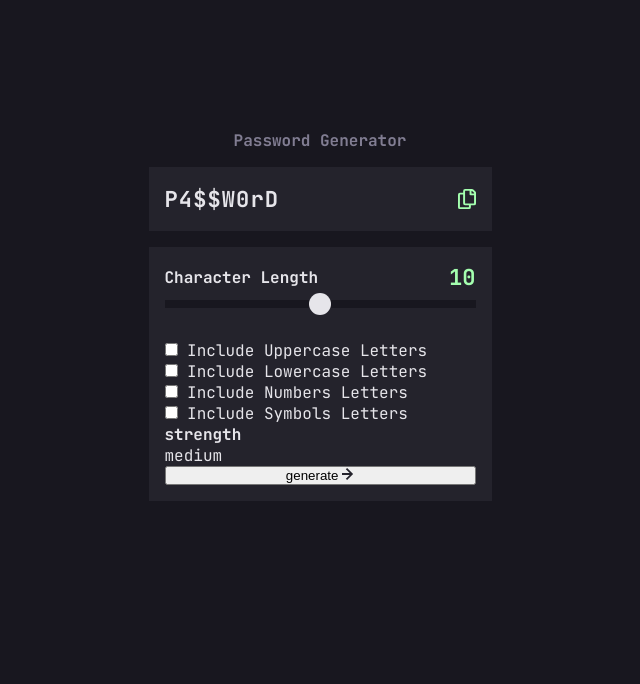
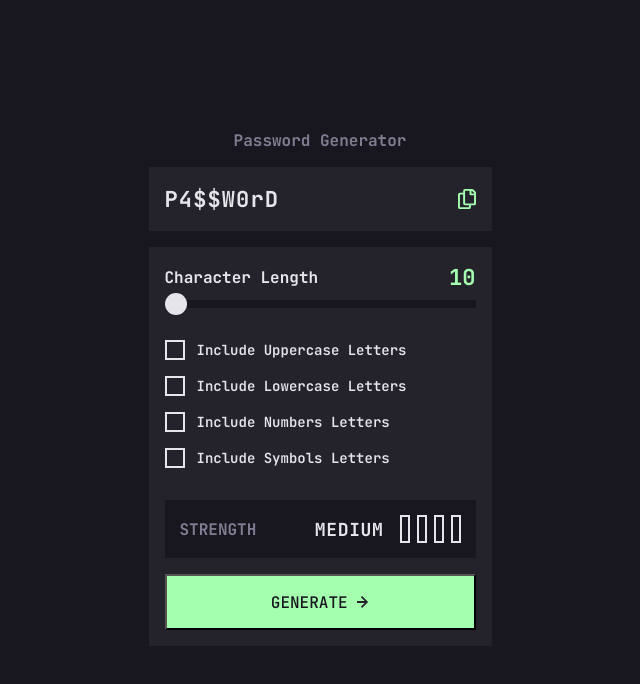
Before and after one commit to leeport511/password-generate-app, a website: page index.html in a window 1280 px wide. Shown: the whole page, without its empty margins (320-960 px from the left). Drawn offline with Linux system fonts and the light colour scheme.

Commit message:
terminado los estilos generales

```diff
--- a/index.html
+++ b/index.html
@@ -20,11 +20,12 @@
                   <div class="password-length-container">
                         <div>
                               <label for="characters">Character Length</label>
+                              <!--el 10 es un value del input  -->
                               <p>10</p>
                         </div>
-                        <input type="range" min="6" max="16" id="characters-range">
+                        <input type="range" min="6" max="16" value="6" id="characters-range">
                   </div>
-                  <div>
+                  <div class="password-characteristics-container">
                         <div>
                               <input type="checkbox" name="uppercase" id="uppercase">
                               <label for="uppercase">Include Uppercase Letters</label>
@@ -43,11 +44,11 @@
                         </div>
 
                   </div>
-                  <div>
+                  <div class="password-strength-container">
                         <h4>strength</h4>
                         <div>
                               <p>medium</p>
-                              <div>
+                              <div class="strength-boxes">
                                     <div></div>
                                     <div></div>
                                     <div></div>
--- a/sass/component/_index.scss
+++ b/sass/component/_index.scss
@@ -95,6 +95,100 @@
                         cursor: pointer;
                   }
 
+            }
+
+
+            .password-characteristics-container {
+                  margin-bottom: 16px;
+
+
+                  div {
+                        margin-bottom: 16px;
+                        display: flex;
+                        align-items: center;
+                        gap: 12px;
+
+                        label {
+                              font-size: 14px;
+                              font-weight: 600;
+
+                        }
+
+
+                        input[type="checkbox"] {
+                              -webkit-appearance: none; /* para Safari y Chrome */
+                              -moz-appearance: none;    /* para Firefox */
+                              appearance: none;
+                              border: 2px solid variables.$white-gray;
+                              background: inherit;
+                              width: 20px;
+                              height: 20px;
+                              cursor: pointer;
+                              transition: background-color 0.3s, border-color 0.3s;
+                        }
+
+                        input[type="checkbox"]:checked {
+                             background-color: variables.$strong-pass;
+                             border-color: variables.$strong-pass;
+                             background-image: url('../../assets/images/icon-check.svg');
+                             background-size: 12px 12px;
+                             background-repeat: no-repeat;
+                             background-position: center;
+                        }
+                  }
+            }
+
+
+            .password-strength-container {
+                  background-color: variables.$very-dark-blue;
+                  display: flex;
+                  align-items: center;
+                  justify-content: space-between;
+                  padding: 15px;
+                  margin-bottom: 16px;
+
+
+                  h4 {
+                        color: variables.$gray;
+                        text-transform: uppercase;
+                        font-size: 16px;
+                  }
+
+                  div {
+                        display: flex;
+                        align-items: center;
+
+                        p {
+                              margin-right: 16px;
+                              font-size: 18px;
+                              text-transform: uppercase;
+                              letter-spacing: 0.04rem;
+                              font-weight: 700;
+
+                        }
+
+                        .strength-boxes {
+                              display: flex;
+                              align-items: center;
+                              gap: 7px;
+
+                              div {
+                                    border: 2px solid variables.$white-gray;
+                                    width: 10px;
+                                    height: 28px;
+                              }
+                        }
+                  }
+            }
+
+            button {
+                  background-color: variables.$strong-pass;
+                  height: 56px;
+                  color: variables.$very-dark-blue;
+                  font-size: 16px;
+                  text-transform: uppercase;
+                  font-weight: 500;
+                  font-family: variables.$jetBrains-font;
 
 
             }
```
Also changed, not shown: css/style.css, 1 other file.
